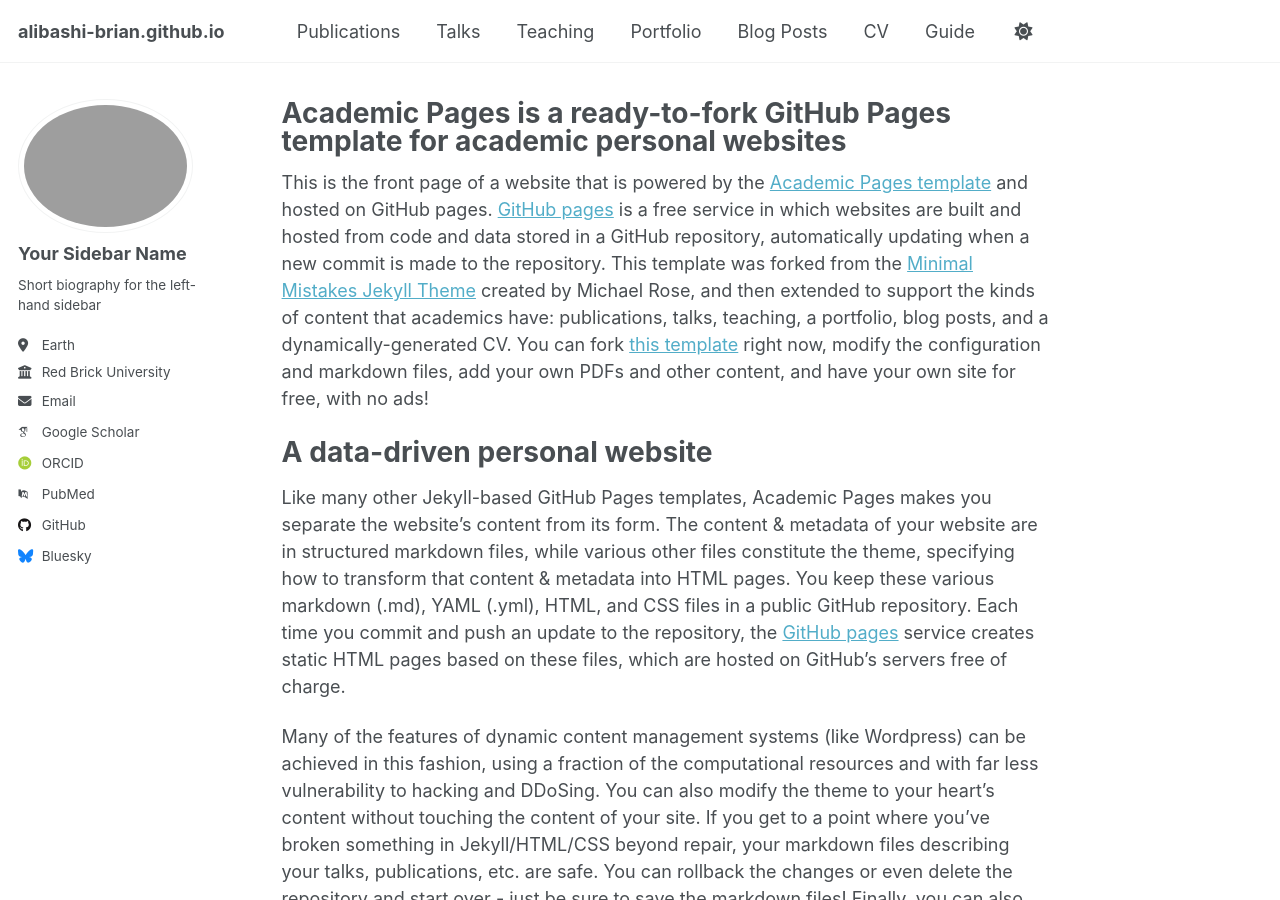
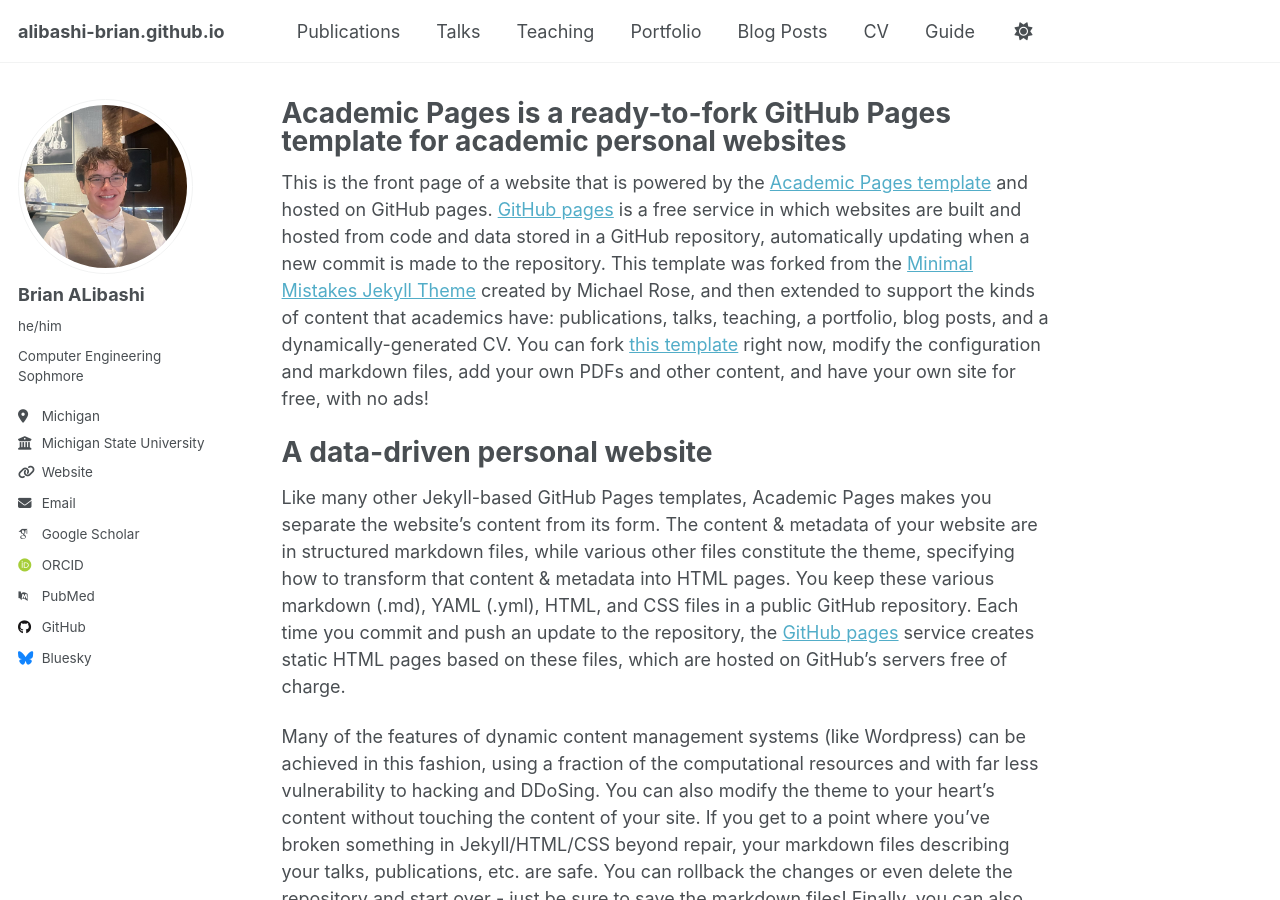
Before and after one commit to alibashi-brian/alibashi-brian.github.io, a Jekyll site: the page built from _pages/about.md, in a window 1280 px wide and 900 px high. Built offline with Jekyll 4.4.1, drawn with Linux system fonts in a browser that asks for light colours; some web fonts are replaced.

Commit message:
work work work

```diff
--- a/_config.yml
+++ b/_config.yml
@@ -22,14 +22,14 @@ repository               : "alibashi-brian/alibashi-brian.github.io"
 #               Additional customization can be done by editing /_includes/author-profile.html
 author:
   # Biographic information
-  avatar           : "profile.png"
-  name             : "Your Sidebar Name"
-  pronouns         : # example: "she/her"
-  bio              : "Short biography for the left-hand sidebar"
-  location         : "Earth"
-  employer         : "Red Brick University"
-  uri              : # URL
-  email            : "none@example.org"
+  avatar           :  csepic.jpg
+  name             : "Brian ALibashi"
+  pronouns         :  "he/him"
+  bio              : "Computer Engineering Sophmore"
+  location         : "Michigan"
+  employer         : "Michigan State University"
+  uri              : "alibashi-brian.github.io"
+  email            : "Alibash3@msu.edu"
 
   # Academic websites
   academia         : # URL
```
